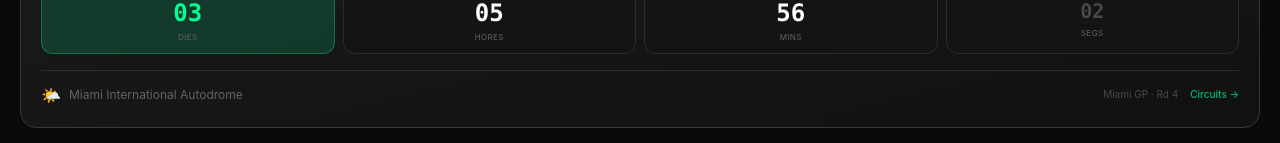
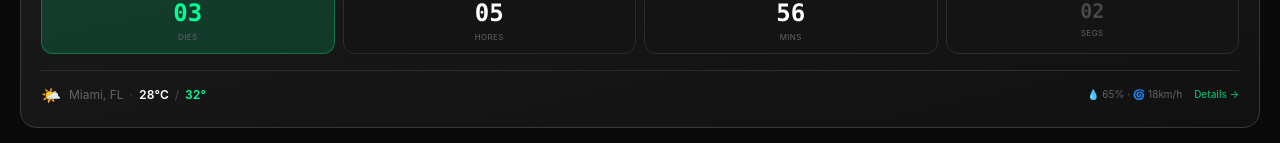
Before and after one commit to joanvalls1998-ui/f1pro, a Next.js app: page / in a window 1280 px wide. Shown: the part 281-424 px from the top of the page. Built offline with nearby package versions, Linux system fonts and the light colour scheme; no server answers.

Commit message:
feat: enhanced weather widget

```diff
--- a/app/page.tsx
+++ b/app/page.tsx
@@ -1,5 +1,6 @@
 import Link from "next/link";
 import { getDriverStandings, getNextRace, getCurrentSession, getSessionsByMeeting } from "@/lib/openf1";
+import HomeWeatherSummary from "@/app/components/HomeWeatherSummary";
 
 // ─── Static fallback data ───────────────────────────────────────────────────
 const FALLBACK_NEXT_GP = {
@@ -251,19 +252,7 @@ export default async function HomePage() {
               </div>
             )}
 
-            {/* Track map placeholder + weather */}
-            <div className="mt-4 pt-3 border-t border-[#2c2c2e] flex items-center justify-between">
-              <div className="flex items-center gap-2">
-                <span className="text-base">🌤️</span>
-                <span className="text-[#636366] text-xs">{gp.circuit.split(",")[0]}</span>
-              </div>
-              <div className="flex items-center gap-3">
-                <span className="text-[#48484a] text-[10px]">Miami GP · Rd {gp.round || 4}</span>
-                <Link href="/circuits" className="text-[#00ff94]/70 text-[10px] font-medium hover:text-[#00ff94] transition-colors">
-                  Circuits →
-                </Link>
-              </div>
-            </div>
+            <HomeWeatherSummary />
           </div>
         </div>
       </div>
```
